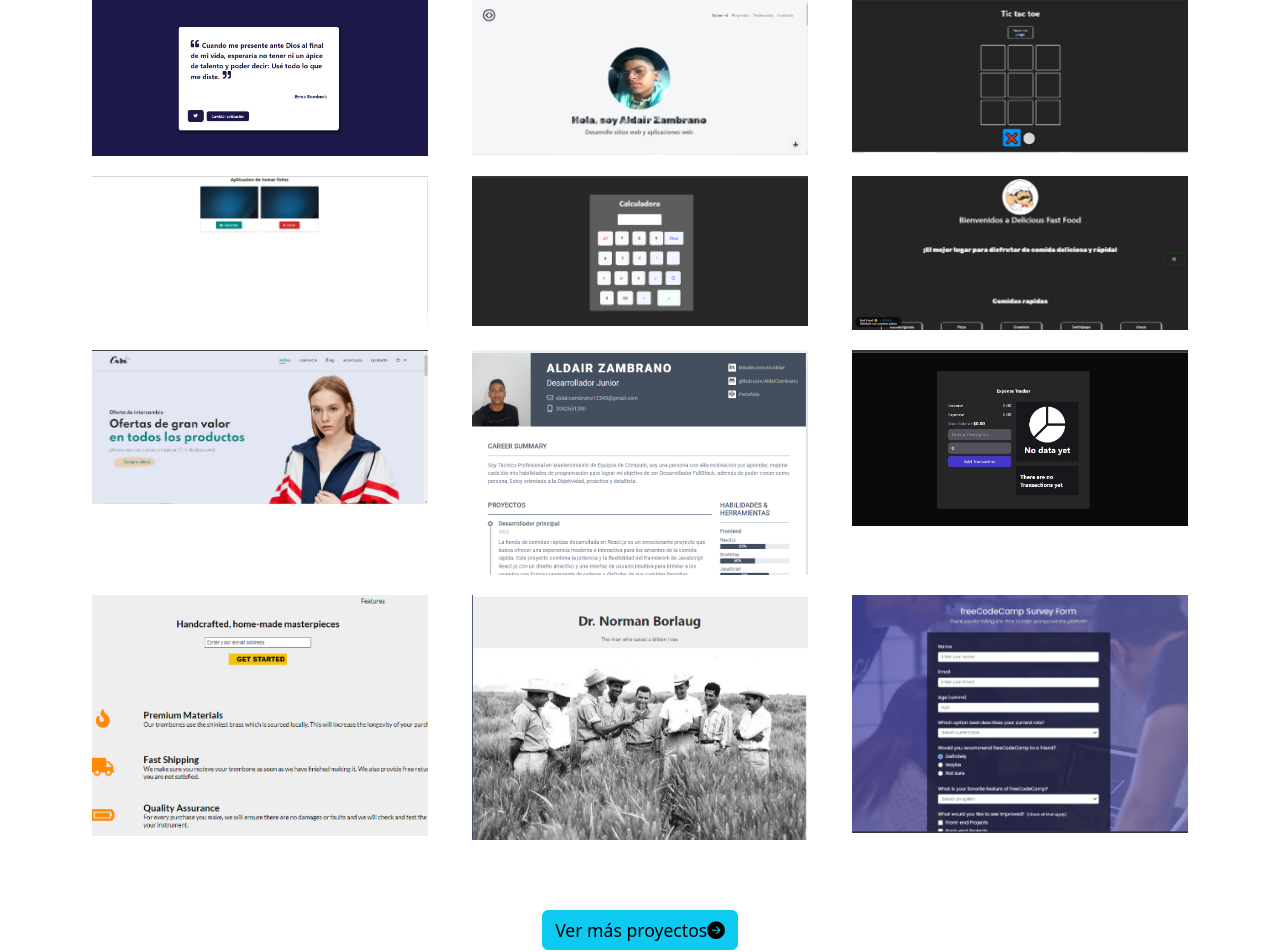
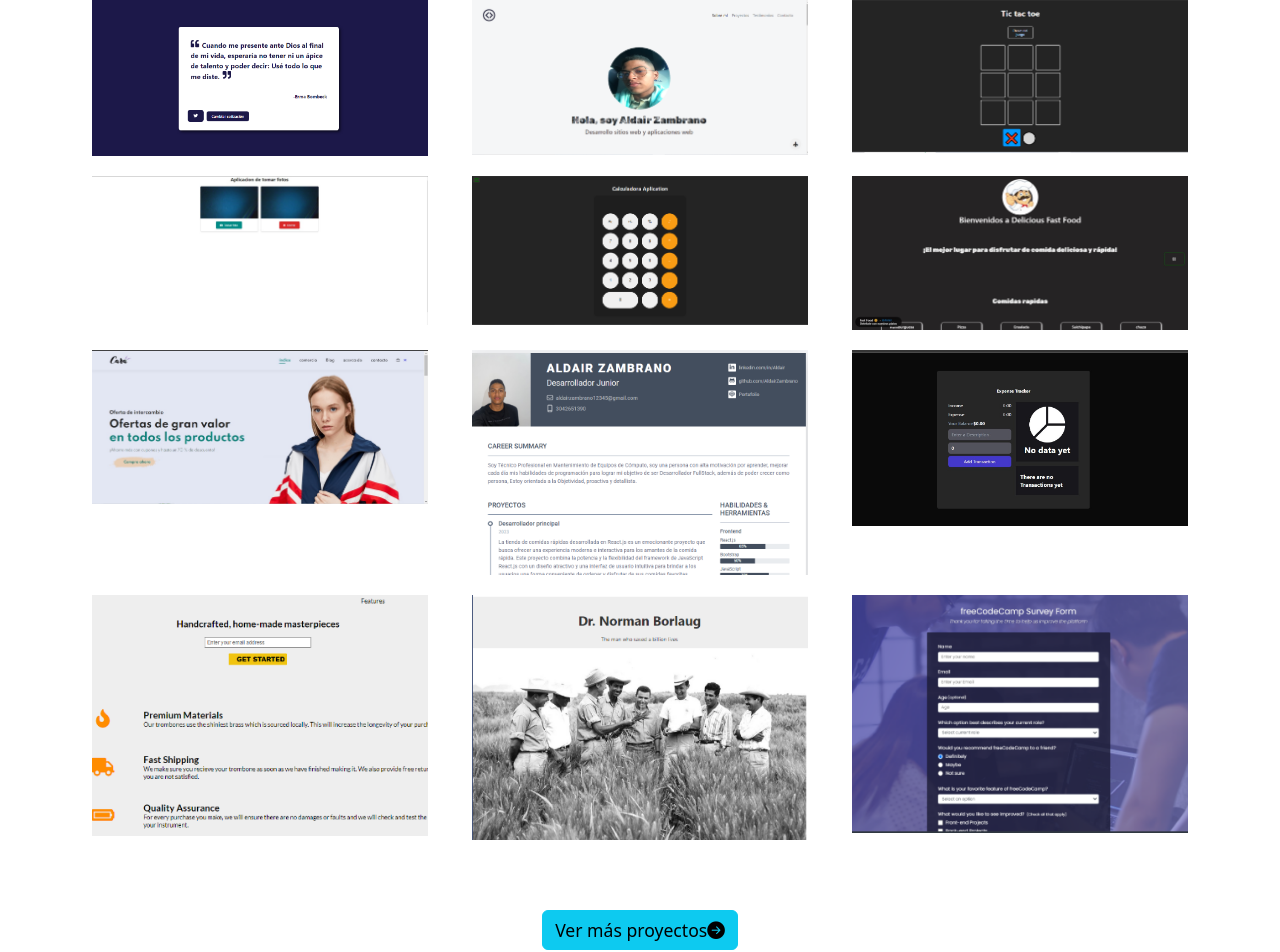
Before and after one commit to AldairZambrano/PortafolioReact.js, a React (Vite) app: page / in a window 1280 px wide. Shown: the part 2228-3180 px from the top of the page. Built offline with nearby package versions, Linux system fonts and the light colour scheme; a web font is replaced by a local one.

Commit message:
actualizacion de proyectos

```diff
--- a/src/Component/Proyectos.jsx
+++ b/src/Component/Proyectos.jsx
@@ -36,7 +36,7 @@ export default function Proyectos () {
         <Proyect  UrlImg={imagenes.Proyect5} alt='proyecto 5' nameProyect='Portafolio' DireccionProyectRepo='https://github.com/AldairZambrano/PortafolioReact.js' DireccionProyectweb='https://portafolio-ajzp.netlify.app/'></Proyect>
         <Proyect  UrlImg={imagenes.TIC} alt='proyecto 11' nameProyect='Tic tac toe' DireccionProyectRepo='https://github.com/AldairZambrano/tic-tac-toe' DireccionProyectweb='https://tic-tac-toei.netlify.app/'></Proyect>
         <Proyect  UrlImg={imagenes.Camara} alt='proyecto 10' nameProyect='Camara' DireccionProyectRepo='https://github.com/AldairZambrano/Camara' DireccionProyectweb='https://zippy-twilight-99a722.netlify.app/'></Proyect>
-        <Proyect UrlImg={imagenes.Proyect6} alt='proyecto 6' nameProyect='Calculadora' DireccionProyectRepo='https://github.com/AldairZambrano/Calculadorapro' DireccionProyectweb='https://calculadora-plor.netlify.app/'></Proyect>
+        <Proyect UrlImg={imagenes.Proyect6} alt='proyecto 6' nameProyect='Calculadora' DireccionProyectRepo='https://github.com/AldairZambrano/CaluladoraFree' DireccionProyectweb='https://calculadora-free.netlify.app/'></Proyect>
         <Proyect UrlImg={imagenes.tienda} alt='proyecto 7' nameProyect='Tienda fast food' DireccionProyectRepo='https://github.com/AldairZambrano/Tienda' DireccionProyectweb='https://tienda-fast-foot.netlify.app/'></Proyect>
         <Proyect  UrlImg={imagenes.tiendaderopa} alt='proyecto 8' nameProyect='Tienda de Ropa' DireccionProyectRepo='https://github.com/AldairZambrano/tiendaderopa' DireccionProyectweb='https://aldairzambrano.github.io/tiendaderopa/'></Proyect>
         <Proyect UrlImg={imagenes.Proyect3} alt='proyecto 3' nameProyect='CV' DireccionProyectRepo='https://github.com/AldairZambrano/aldairzambrano' DireccionProyectweb='https://aldairzambrano.github.io/aldairzambrano/'></Proyect>
--- a/src/Component/imagenes.jsx
+++ b/src/Component/imagenes.jsx
@@ -6,7 +6,7 @@ import Proyect2 from '../img/proyecto2.png'
 import Proyect3 from '../img/proyecto3.png'
 import Proyect4 from '../img/proyecto4.png'
 import Proyect5 from '../img/proyecto5.png'
-import Proyect6 from '../img/proyecto6.png'
+import Proyect6 from '../img/calculadorafree.png'
 import Cliente1 from '../img/cliente1.svg'
 import Cliente2 from '../img/cliente2.svg'
 import Cliente3 from '../img/cliente3.svg'
```
Also changed, not shown: src/img/calculadorafree.png (added).
